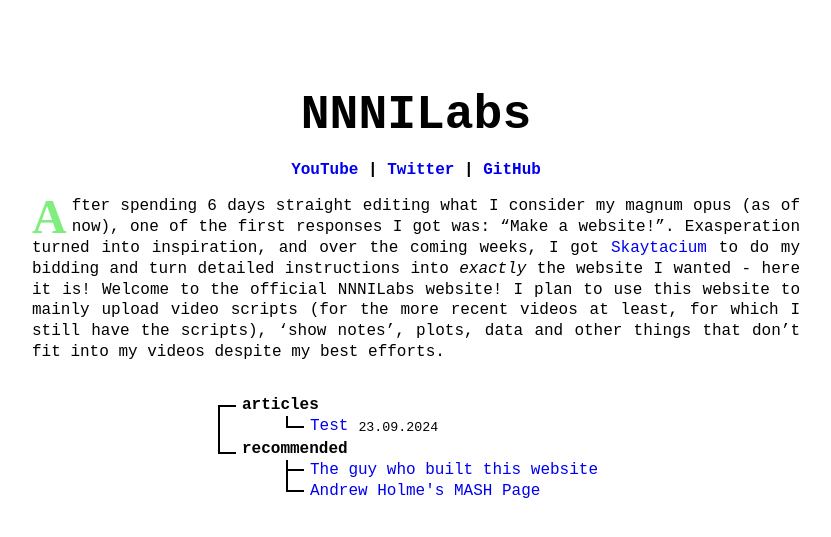
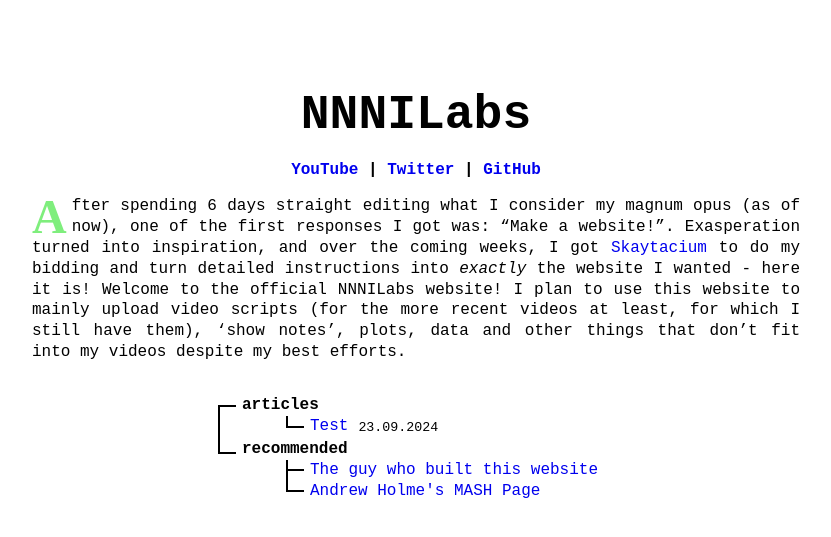
Before and after one commit to NNNILabs/NNNILabs.github.io, a Jekyll site: the page built from index.md, in a window 1280 px wide. Shown: the top 537 px of the page, without its empty margins (224-1055 px from the left). Built offline with Jekyll 4.4.1, drawn with Linux system fonts in a browser that asks for light colours.

Commit message:
Update index.md

```diff
--- a/index.md
+++ b/index.md
@@ -9,7 +9,7 @@ title: "NNNILabs"
 
 ## [YouTube](https://youtube.com/@NNNILabs){:target="_blank"} | [Twitter](https://twitter.com/NNNILabs){:target="_blank"} | [GitHub](https://github.com/NNNILabs){:target="_blank"}
 
-<span id="dropcap">A</span>fter spending 6 days straight editing what I consider my magnum opus (as of now), one of the first responses I got was: "Make a website!". Exasperation turned into inspiration, and over the coming weeks, I got [Skaytacium](https://skaytacium.com/me){:target="_blank"} to do my bidding and turn detailed instructions into _exactly_ the website I wanted - here it is! Welcome to the official NNNILabs website! I plan to use this website to mainly upload video scripts (for the more recent videos at least, for which I still have the scripts), 'show notes', plots, data and other things that don't fit into my videos despite my best efforts.
+<span id="dropcap">A</span>fter spending 6 days straight editing what I consider my magnum opus (as of now), one of the first responses I got was: "Make a website!". Exasperation turned into inspiration, and over the coming weeks, I got [Skaytacium](https://skaytacium.com/me){:target="_blank"} to do my bidding and turn detailed instructions into _exactly_ the website I wanted - here it is! Welcome to the official NNNILabs website! I plan to use this website to mainly upload video scripts (for the more recent videos at least, for which I still have them), 'show notes', plots, data and other things that don't fit into my videos despite my best efforts.
 
 <div id="categories">
 <ul>
```
